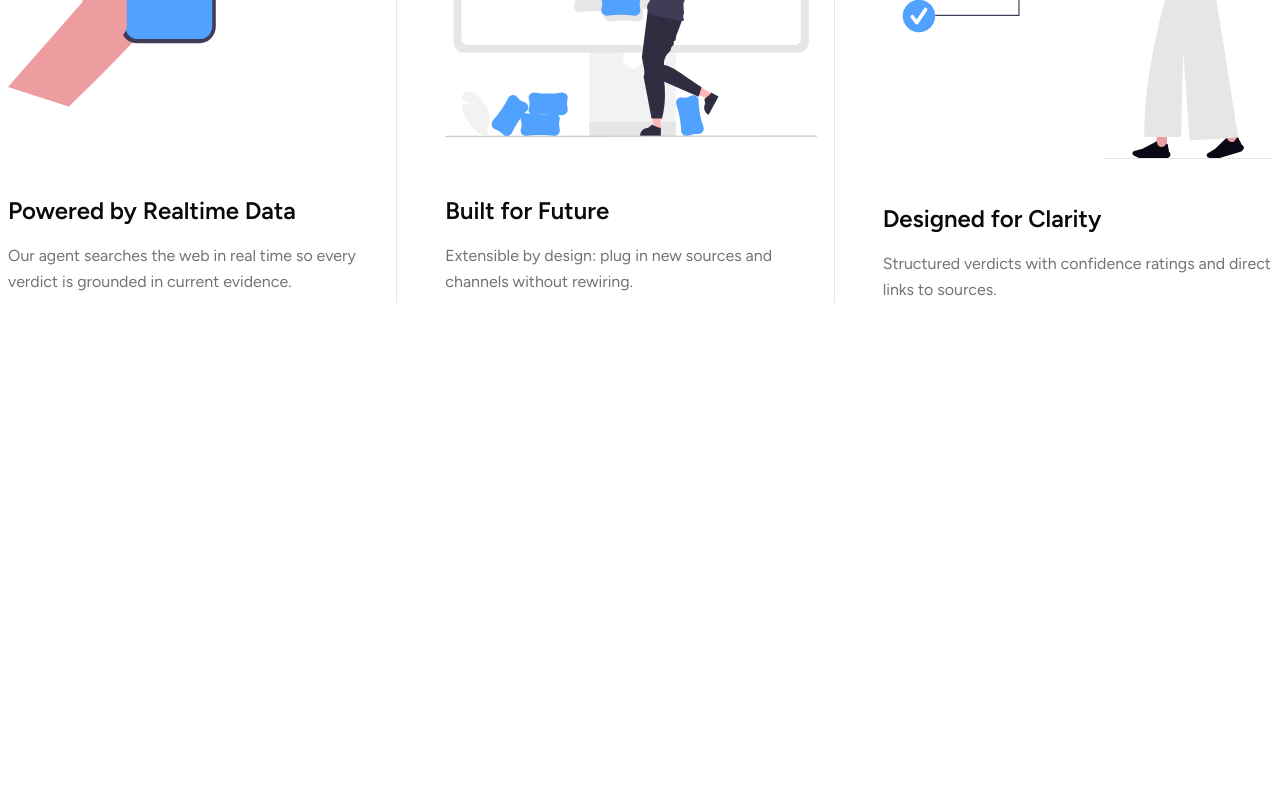
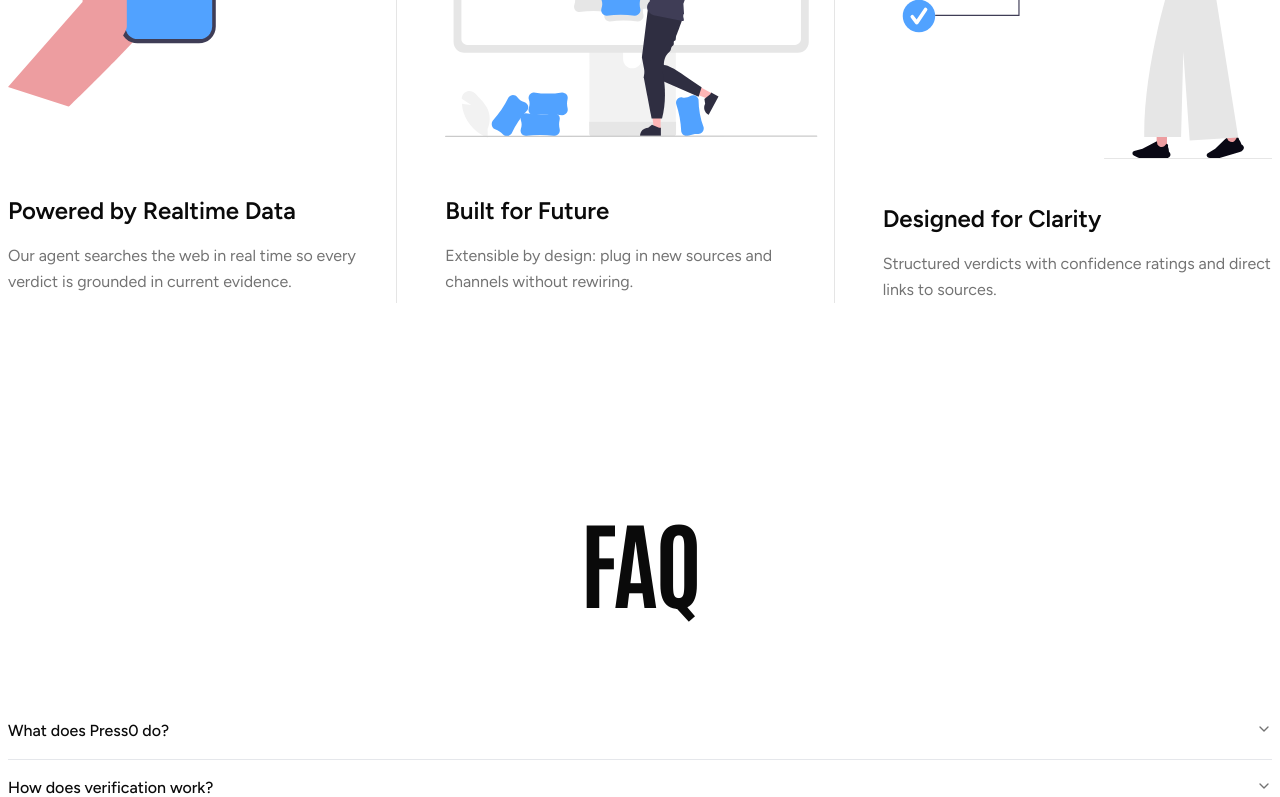
Before and after one commit to Trex-Hub/press0, a Next.js app in the folder apps/web/: page / in a window 1280 px wide. Shown: the part 2000-2797 px from the top of the page. Before the commit the page ends 2527 px from the top, so only its background shows below. Built offline with nearby package versions, Linux system fonts and the light colour scheme.

Commit message:
feat(landing-page): complete the landing page

```diff
--- /dev/null
+++ b/apps/web/src/app/(public)/(landing-page)/@faq/page.tsx
@@ -0,0 +1,36 @@
+'use client'
+
+import { Accordion, AccordionContent, AccordionItem, AccordionTrigger } from '@/src/components/ui/accordion'
+import BlurredStagger from '@/src/components/molecules/blurred-stagger';
+import faqItems from '@/src/utils/faq';
+
+
+const FAQs = () => {
+    return (
+        <section
+            className='w-full mx-auto pt-16 md:pt-24 pb-16 md:pb-24 flex flex-col items-center justify-center gap-16 md:gap-24'>
+            <h1 className='text-center text-foreground font-antonio text-4xl font-extrabold uppercase tracking-tight md:text-8xl text-pretty scroll-mt-24'>
+                FAQ
+            </h1>
+            <div className="w-full">
+                <Accordion
+                    type="single"
+                    collapsible>
+                    {faqItems.map((item) => (
+                        <AccordionItem
+                            key={item.id}
+                            value={item.id}
+                            className="border-b border-gray-200 dark:border-gray-600">
+                            <AccordionTrigger className="cursor-pointer text-base font-medium hover:no-underline w-full">{item.question}</AccordionTrigger>
+                            <AccordionContent>
+                                <BlurredStagger text={item.answer} />
+                            </AccordionContent>
+                        </AccordionItem>
+                    ))}
+                </Accordion>
+            </div>
+        </section>
+    )
+}
+
+export default FAQs;
--- /dev/null
+++ b/apps/web/src/app/(public)/(landing-page)/@footer/page.tsx
@@ -0,0 +1,41 @@
+import Link from 'next/link';
+import { Github, Linkedin } from 'lucide-react';
+
+const GITHUB_URL = 'https://github.com';
+const LINKEDIN_URL = 'https://linkedin.com/in';
+
+const Footer = () => {
+  const year = new Date().getFullYear();
+
+  return (
+    <footer className="w-full pt-16 md:pt-24 pb-8">
+      <div className="flex flex-row items-center justify-between">
+        <p className="text-muted-foreground text-sm tracking-tight">
+          © {year} Press0. All rights reserved.
+        </p>
+        <div className="flex items-center gap-5">
+          <Link
+            href={GITHUB_URL}
+            target="_blank"
+            rel="noopener noreferrer"
+            aria-label="GitHub"
+            className="text-muted-foreground hover:text-foreground transition-colors duration-200 focus:outline-none focus-visible:ring-2 focus-visible:ring-ring focus-visible:ring-offset-2 rounded-full p-1.5"
+          >
+            <Github className="size-5" strokeWidth={1.75} />
+          </Link>
+          <Link
+            href={LINKEDIN_URL}
+            target="_blank"
+            rel="noopener noreferrer"
+            aria-label="LinkedIn"
+            className="text-muted-foreground hover:text-foreground transition-colors duration-200 focus:outline-none focus-visible:ring-2 focus-visible:ring-ring focus-visible:ring-offset-2 rounded-full p-1.5"
+          >
+            <Linkedin className="size-5" strokeWidth={1.75} />
+          </Link>
+        </div>
+      </div>
+    </footer>
+  );
+};
+
+export default Footer;
--- a/apps/web/src/app/(public)/(landing-page)/layout.tsx
+++ b/apps/web/src/app/(public)/(landing-page)/layout.tsx
@@ -4,6 +4,8 @@ type LandingPageLayoutProps = {
   phone: React.ReactNode;
   'how-it-works': React.ReactNode;
   features: React.ReactNode;
+  faq: React.ReactNode;
+  footer: React.ReactNode;
 };
 
 const LandingPageLayout: React.FC<LandingPageLayoutProps> = ({
@@ -12,6 +14,8 @@ const LandingPageLayout: React.FC<LandingPageLayoutProps> = ({
   phone,
   'how-it-works': howItWorks,
   features,
+  faq,
+  footer,
 }) => {
   return (
     <div className='py-16 md:py-32 px-2'>
@@ -23,6 +27,8 @@ const LandingPageLayout: React.FC<LandingPageLayoutProps> = ({
           {howItWorks}
         </section>
         {features}
+        {faq}
+        {footer}
       </div>
     </div>
   );
--- /dev/null
+++ b/apps/web/src/components/molecules/blurred-stagger.tsx
@@ -0,0 +1,57 @@
+import { motion } from "framer-motion";
+
+const BlurredStagger = ({
+    text = "built by ruixen.com",
+  }: {
+    text: string;
+  }) => {
+    const headingText = text;
+
+    const container = {
+      hidden: { opacity: 0 },
+      show: {
+        opacity: 1,
+        transition: {
+          staggerChildren: 0.015,
+        },
+      },
+    };
+
+    const letterAnimation = {
+      hidden: {
+        opacity: 0,
+        filter: "blur(10px)",
+      },
+      show: {
+        opacity: 1,
+        filter: "blur(0px)",
+      },
+    };
+
+    return (
+      <>
+        <div className="w-full">
+          <motion.p
+            variants={container}
+            initial="hidden"
+            animate="show"
+            className="text-base leading-relaxed wrap-break-words whitespace-normal w-full text-left"
+          >
+            {headingText.split("").map((char, index) => (
+              <motion.span
+                key={index}
+                variants={letterAnimation}
+                transition={{ duration: 0.3 }}
+                className="inline-block"
+              >
+                {char === " " ? "\u00A0" : char}
+              </motion.span>
+            ))}
+          </motion.p>
+        </div>
+      </>
+    );
+  };
+
+
+export default BlurredStagger;
--- /dev/null
+++ b/apps/web/src/utils/faq.ts
@@ -0,0 +1,40 @@
+export interface FaqItem {
+  id: string;
+  question: string;
+  answer: string;
+}
+
+const faqItems: FaqItem[] = [
+  {
+    id: 'item-1',
+    question: 'What does Press0 do?',
+    answer:
+      "An AI agent that analyzes videos and claims, then verifies them against real-time knowledge. You get clear verdicts with confidence ratings and links to sources—so you know what's true and what isn't.",
+  },
+  {
+    id: 'item-2',
+    question: 'How does verification work?',
+    answer:
+      'You send a claim, headline, or question. Our engine searches verified sources, fact-checking databases, and trusted publications, then returns a sourced verdict with direct links to the evidence.',
+  },
+  {
+    id: 'item-3',
+    question: 'What can I verify?',
+    answer:
+      'Videos, headlines, quotes, or any claim you want checked. Paste a link or type your question—the agent extracts the key claims and runs verification against current, real-time data.',
+  },
+  {
+    id: 'item-4',
+    question: 'Is my data private and secure?',
+    answer:
+      "Yes. Your inputs and usage are handled with security and privacy in mind. We don't use your data to train models or share it with third parties.",
+  },
+  {
+    id: 'item-5',
+    question: 'How can I try it?',
+    answer:
+      'Use the demo to ask a claim or question and see a real verdict with sources and confidence. No signup required to try it.',
+  },
+];
+
+export default faqItems;
```
